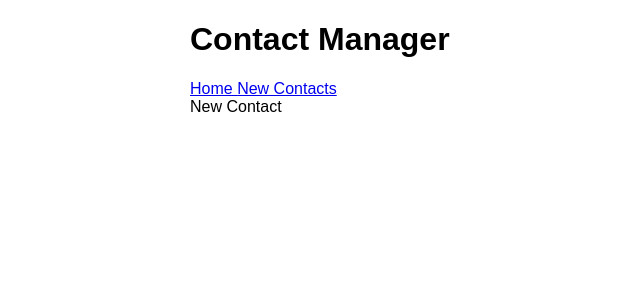
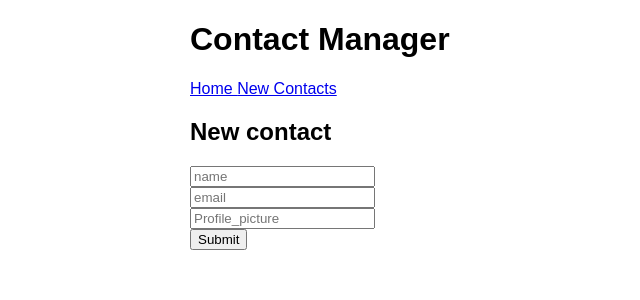
Before and after one commit to ga-wdi-exercises/checkpoint-react, a React (Create React App) app: page /newcontact in a window 1280 px wide. Shown: the top 300 px of the page, without its empty margins (0-640 px from the left). Built offline with nearby package versions, Linux system fonts and the light colour scheme.

Commit message:
test message is 'enzyme internal error' cant tell whats wrong

```diff
--- a/src/components/App/App.js
+++ b/src/components/App/App.js
@@ -2,15 +2,27 @@ import React, { Component } from 'react';
 import { Route, Link, Switch, Redirect } from 'react-router-dom';
 import ContactList from '../ContactList/ContactList.js';
 import NewContact from '../NewContact/NewContact';
-//import ContactsData from '../../contacts.json';
+import ContactsData from '../../contacts.json';
 
 class App extends Component {
   constructor() {
     super();
     this.state = {
-      contacts: []
+      contacts: ContactsData
     };
+    console.log(this.state.contacts);
+    this.AddContacts = this.AddContacts.bind(this);
   }
+
+  AddContacts(contact) {
+    let array = this.state.contacts;
+    contact.push(contact);
+    this.setState({
+      contacts: contact
+    });
+    console.log('this function worked');
+  }
+
   render() {
     return (
       <div className="App">
@@ -21,8 +33,14 @@ class App extends Component {
         </div>
         <div className="main">
           <Switch>
-            <Route path="/contacts" render={() => <ContactList />} />
-            <Route path="/newcontact" render={() => <NewContact />} />
+            <Route
+              path="/contacts"
+              render={() => <ContactList contacts={this.state.contacts} />}
+            />
+            <Route
+              path="/newcontact"
+              render={() => <NewContact contact={this.state.contacts} />}
+            />
           </Switch>
         </div>
       </div>
--- a/src/components/ContactList/ContactList.js
+++ b/src/components/ContactList/ContactList.js
@@ -2,7 +2,19 @@ import React, { Component } from 'react';
 
 class ContactList extends Component {
   render() {
-    return <div>Qya</div>;
+    return (
+      <div className="contact-list">
+        {this.props.contacts.map(qt => {
+          return (
+            <div className="contact-listlist">
+              <img src={qt.profile_picture} alt="id-pic" />
+              <h3>{qt.name}</h3>
+              <h3>{qt.email}</h3>
+            </div>
+          );
+        })}
+      </div>
+    );
   }
 }
 
--- a/src/components/NewContact/NewContact.js
+++ b/src/components/NewContact/NewContact.js
@@ -2,7 +2,18 @@ import React, { Component } from 'react';
 
 class NewContact extends Component {
   render() {
-    return <div>New Contact</div>;
+    return (
+      <div>
+        <h2>New contact</h2>
+        <input type="name" placeholder="name" required />
+        <br />
+        <input type="email" placeholder="email" required />
+        <br />
+        <input type="profile_picture" placeholder="Profile_picture" required />
+        <br />
+        <input type="submit" value="Submit" onClick={this.props.AddContacts} />
+      </div>
+    );
   }
 }
 
```
Also changed, not shown: src/components/Hello/Hello.js (+14 -3 lines).
